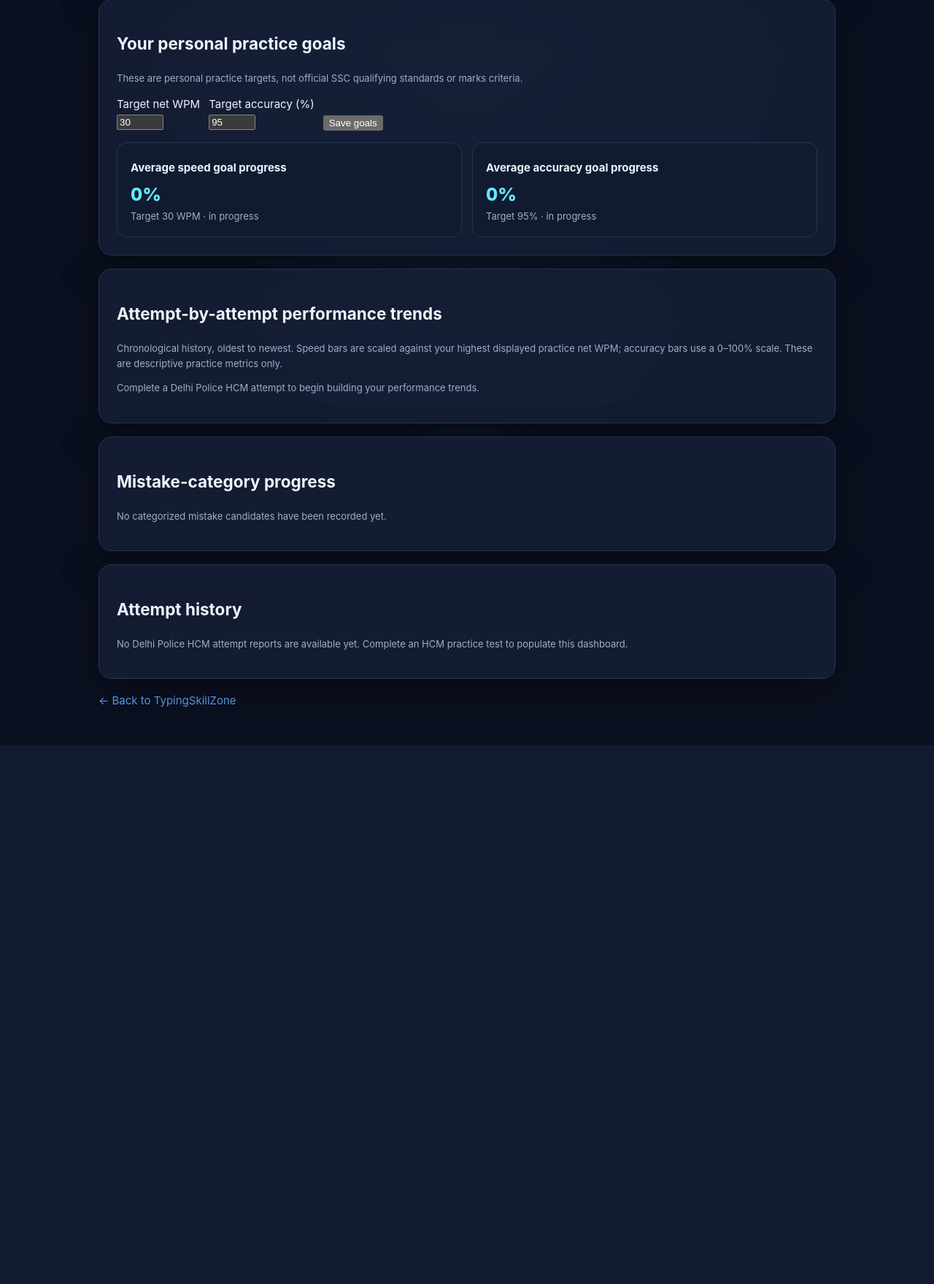
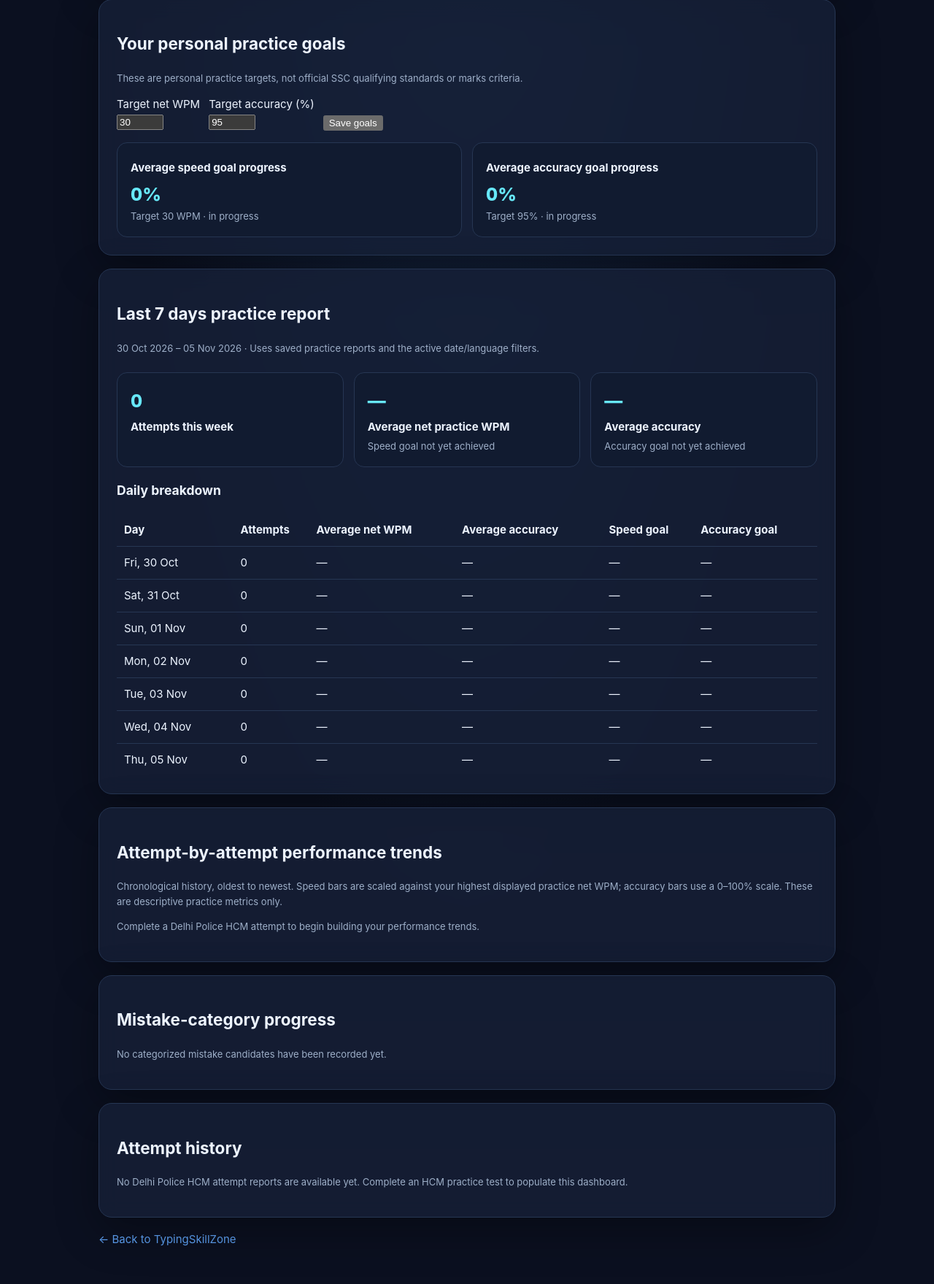
Before and after one commit to vikashphogat0-ux/typingskillzone-django, a Django app: page /typing/reports/delhi-police-hcm/ in a window 1280 px wide. Shown: the part 493-2252 px from the top of the page at 73% size. Before the commit the page ends 1514 px from the top, so only its background shows below. Run offline with Django 5.2, Linux system fonts and the light colour scheme; the visitor is signed in with stand-in values (Sample User, id 1); data comes from the database, SQL or seed files in the repository; data that the repository does not hold is empty; parts of the project's set-up code (start-up, migrations or seed data) failed here and were passed over.

Commit message:
Display seven-day HCM practice report

```diff
--- a/backend/typing_sessions/templates/typing_sessions/dphcm_dashboard.html
+++ b/backend/typing_sessions/templates/typing_sessions/dphcm_dashboard.html
@@ -37,6 +37,33 @@
   <div class="grid" style="margin-top:16px">
     <div class="item"><strong>Average speed goal progress</strong><div class="id">{{ goal_speed_progress }}%</div><div class="muted">Target {{ goal.target_net_wpm }} WPM · {% if goal_speed_met %}achieved{% else %}in progress{% endif %}</div></div>
     <div class="item"><strong>Average accuracy goal progress</strong><div class="id">{{ goal_accuracy_progress }}%</div><div class="muted">Target {{ goal.target_accuracy }}% · {% if goal_accuracy_met %}achieved{% else %}in progress{% endif %}</div></div>
+  </div>
+</section>
+<section class="panel" style="margin-top:18px">
+  <h2>Last 7 days practice report</h2>
+  <p class="muted">{{ weekly_summary.start_date|date:"d M Y" }} – {{ weekly_summary.end_date|date:"d M Y" }} · Uses saved practice reports and the active date/language filters.</p>
+  <div class="grid">
+    <div class="item"><div class="id">{{ weekly_summary.attempt_count }}</div><strong>Attempts this week</strong></div>
+    <div class="item"><div class="id">{% if weekly_summary.average_net_wpm != None %}{{ weekly_summary.average_net_wpm }}{% else %}—{% endif %}</div><strong>Average net practice WPM</strong><div class="muted">{% if weekly_summary.speed_goal_met %}Speed goal achieved{% else %}Speed goal not yet achieved{% endif %}</div></div>
+    <div class="item"><div class="id">{% if weekly_summary.average_accuracy != None %}{{ weekly_summary.average_accuracy }}%{% else %}—{% endif %}</div><strong>Average accuracy</strong><div class="muted">{% if weekly_summary.accuracy_goal_met %}Accuracy goal achieved{% else %}Accuracy goal not yet achieved{% endif %}</div></div>
+  </div>
+  <h3 style="margin-top:18px">Daily breakdown</h3>
+  <div style="overflow-x:auto">
+    <table style="width:100%;border-collapse:collapse;text-align:left">
+      <thead><tr><th style="padding:10px">Day</th><th>Attempts</th><th>Average net WPM</th><th>Average accuracy</th><th>Speed goal</th><th>Accuracy goal</th></tr></thead>
+      <tbody>
+      {% for day in weekly_daily_rows %}
+        <tr style="border-top:1px solid var(--line)">
+          <td style="padding:10px">{{ day.date|date:"D, d M" }}</td>
+          <td>{{ day.attempt_count }}</td>
+          <td>{{ day.average_net_wpm|default:"—" }}</td>
+          <td>{% if day.average_accuracy != None %}{{ day.average_accuracy }}%{% else %}—{% endif %}</td>
+          <td>{% if day.average_net_wpm == None %}—{% elif day.speed_goal_met %}Met{% else %}Not met{% endif %}</td>
+          <td>{% if day.average_accuracy == None %}—{% elif day.accuracy_goal_met %}Met{% else %}Not met{% endif %}</td>
+        </tr>
+      {% endfor %}
+      </tbody>
+    </table>
   </div>
 </section>
 <section class="panel" style="margin-top:18px">
```
